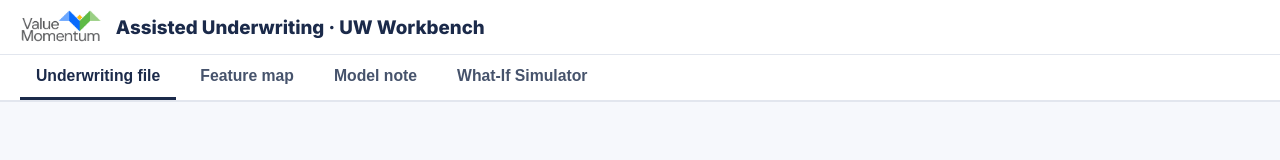
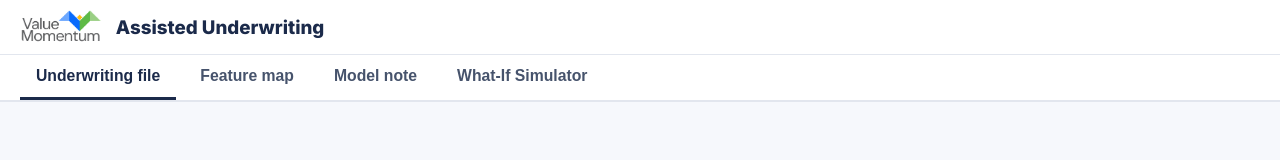
Before and after one commit to Chaithanya-Karjala-VM/uw-commercial-risk-scoring, a plain HTML site: page webapp/frontend/index.html in a window 1280 px wide. Drawn offline with nearby package versions, Linux system fonts and the light colour scheme; no server answers; files whose address does not match are found by name.

Commit message:
Drop UW Workbench suffix from app title and header
Co-Authored-By: Claude Sonnet 5 <noreply@anthropic.com>

```diff
--- a/webapp/frontend/index.html
+++ b/webapp/frontend/index.html
@@ -3,7 +3,7 @@
 <head>
 <meta charset="utf-8">
 <meta name="viewport" content="width=device-width, initial-scale=1">
-<title>Assisted Underwriting - UW Workbench</title>
+<title>Assisted Underwriting</title>
 <link rel="preconnect" href="https://fonts.googleapis.com">
 <link rel="preconnect" href="https://fonts.gstatic.com" crossorigin>
 <link rel="stylesheet" href="https://fonts.googleapis.com/css2?family=Inter:wght@400;500;600;700;800&display=swap">
@@ -15,7 +15,7 @@
     <div style="display:flex; align-items:center; gap:14px;">
         <img src="assets/vm_logo.png" alt="Value Momentum" style="height:34px; width:auto;">
         <div>
-            <div class="title">Assisted Underwriting &middot; UW Workbench</div>
+            <div class="title">Assisted Underwriting</div>
         </div>
     </div>
 </div>
```
